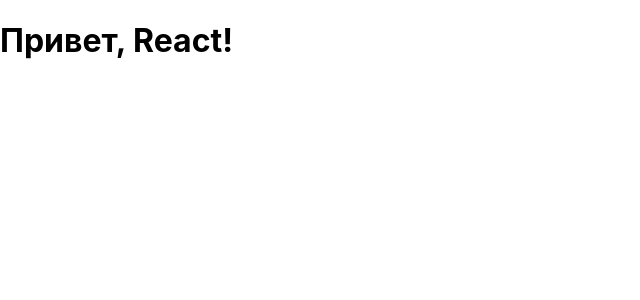
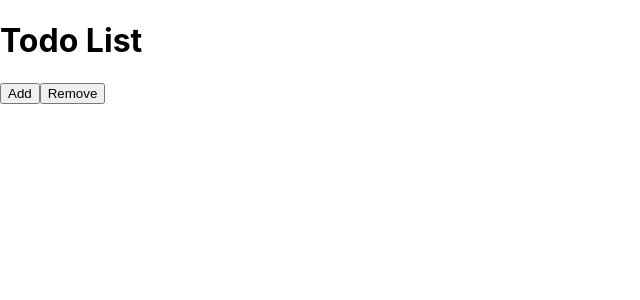
Before and after one commit to assimpusx/todo-react, a React (Create React App) app: page / in a window 1280 px wide. Shown: the top 300 px of the page, without its empty margins (0-640 px from the left). Built offline with nearby package versions, Linux system fonts and the light colour scheme.

Commit message:
add buttons and header

```diff
--- a/src/App.js
+++ b/src/App.js
@@ -1,6 +1,12 @@
+import Header from "./components/header/Header";
+import Buttons from "./components/buttons/Buttons";
+
 function App() {
   return (
-    <h1>Привет, React!</h1>
+    <div>
+      <Header></Header>
+      <Buttons></Buttons>
+    </div>
   );
 }
 
--- /dev/null
+++ b/src/components/buttons/Buttons.js
@@ -0,0 +1,10 @@
+function Buttons() {
+    return(
+        <div>
+            <button>Add</button>
+            <button>Remove</button>
+        </div>
+    );
+}
+
+export default Buttons;
--- /dev/null
+++ b/src/components/header/Header.js
@@ -0,0 +1,7 @@
+function Header() {
+    return(
+        <h1>Todo List</h1>
+    );
+}
+
+export default Header;
```
Also changed, not shown: src/components/todoItems/TodoItems.js (added).
